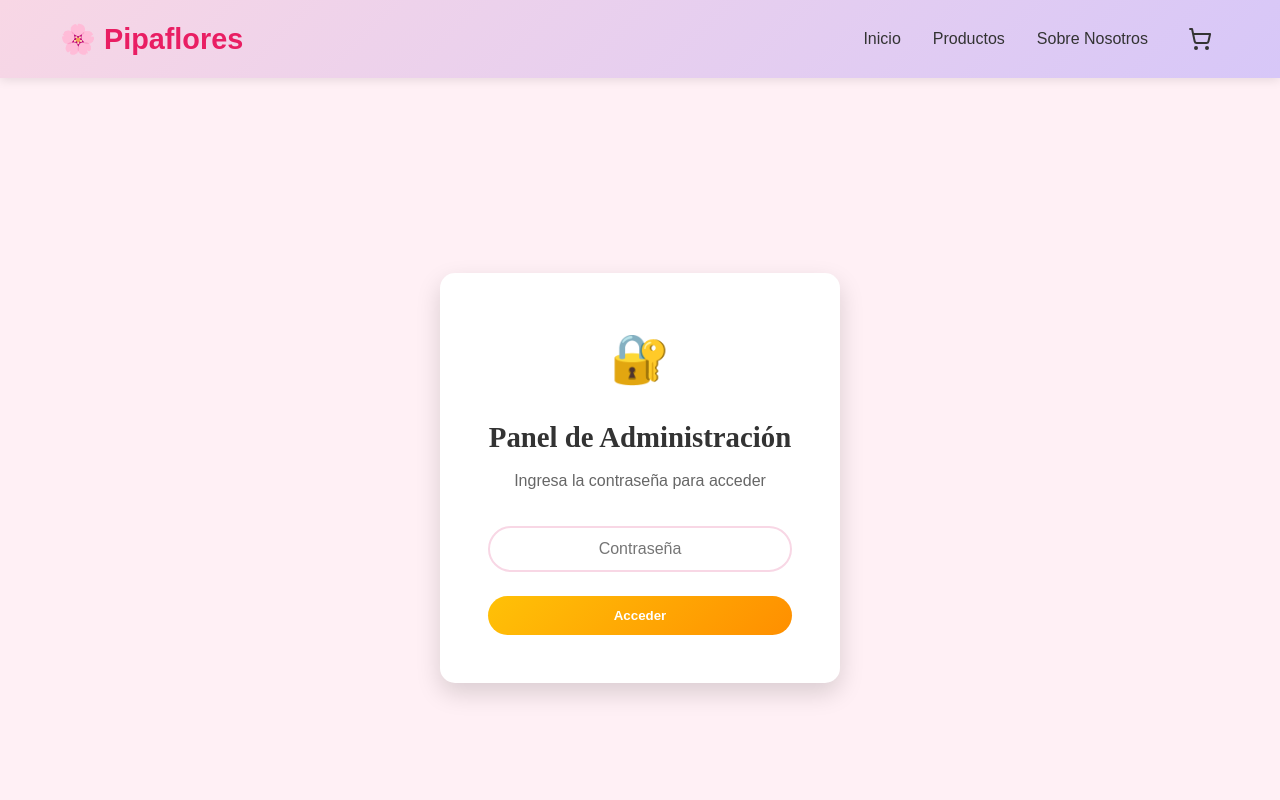
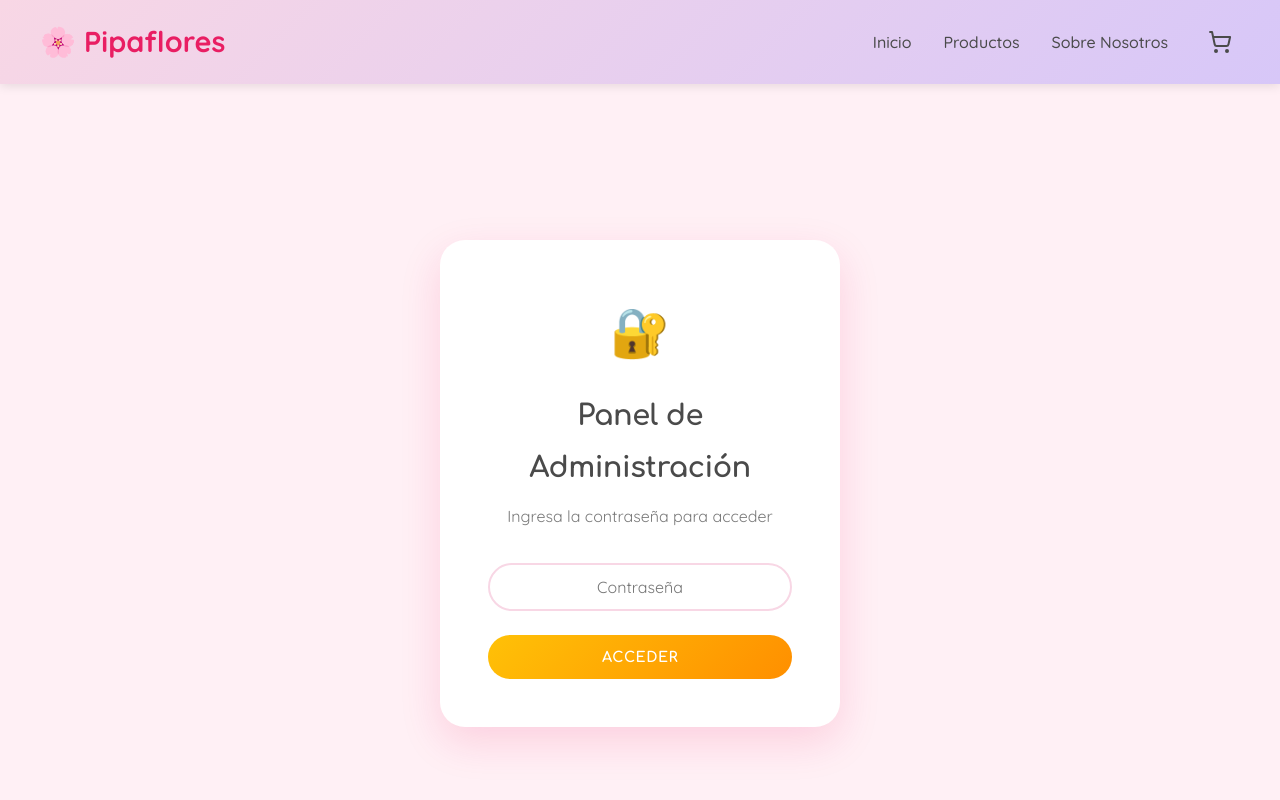
Before and after one commit to herizador/Pipaflores, a React (Vite) app: page /admin in a window 1280 px wide. Shown: the top 800 px of the page. Built offline with nearby package versions, Linux system fonts and the light colour scheme.

Commit message:
Descripción de los nuevos cambios

```diff
--- a/src/App.jsx
+++ b/src/App.jsx
@@ -7,11 +7,13 @@ import About from './pages/About'
 import Cart from './pages/Cart'
 import Admin from './pages/Admin'
 import { CartProvider } from './context/CartContext'
+import BackgroundEffects from './components/BackgroundEffects'
 
 function App() {
   return (
     <CartProvider>
       <Router future={{ v7_startTransition: true, v7_relativeSplatPath: true }}>
+        <BackgroundEffects />
         <div className="App">
           <Header />
           <main>
--- /dev/null
+++ b/src/components/BackgroundEffects.jsx
@@ -0,0 +1,94 @@
+import React, { useEffect, useRef } from 'react';
+
+const BackgroundEffects = () => {
+    const canvasRef = useRef(null);
+
+    useEffect(() => {
+        const canvas = canvasRef.current;
+        const ctx = canvas.getContext('2d');
+        let animationFrameId;
+        let particles = [];
+
+        const resizeCanvas = () => {
+            canvas.width = window.innerWidth;
+            canvas.height = window.innerHeight;
+        };
+
+        window.addEventListener('resize', resizeCanvas);
+        resizeCanvas();
+
+        // Configuración de partículas
+        const particleCount = 20;
+
+        class Particle {
+            constructor() {
+                this.x = Math.random() * canvas.width;
+                this.y = Math.random() * canvas.height;
+                this.size = Math.random() * 20 + 5;
+                this.speedX = Math.random() * 0.5 - 0.25;
+                this.speedY = Math.random() * 0.5 - 0.25;
+                this.color = Math.random() > 0.5 ? 'rgba(248, 215, 229, 0.4)' : 'rgba(255, 243, 176, 0.4)'; // Rosa y Amarillo suaves
+            }
+
+            update() {
+                this.x += this.speedX;
+                this.y += this.speedY;
+
+                if (this.x < 0) this.x = canvas.width;
+                if (this.x > canvas.width) this.x = 0;
+                if (this.y < 0) this.y = canvas.height;
+                if (this.y > canvas.height) this.y = 0;
+            }
+
+            draw() {
+                ctx.fillStyle = this.color;
+                ctx.beginPath();
+                ctx.arc(this.x, this.y, this.size, 0, Math.PI * 2);
+                ctx.fill();
+            }
+        }
+
+        const init = () => {
+            particles = [];
+            for (let i = 0; i < particleCount; i++) {
+                particles.push(new Particle());
+            }
+        };
+
+        const animate = () => {
+            ctx.clearRect(0, 0, canvas.width, canvas.height);
+
+            particles.forEach(particle => {
+                particle.update();
+                particle.draw();
+            });
+
+            animationFrameId = requestAnimationFrame(animate);
+        };
+
+        init();
+        animate();
+
+        return () => {
+            window.removeEventListener('resize', resizeCanvas);
+            cancelAnimationFrame(animationFrameId);
+        };
+    }, []);
+
+    return (
+        <canvas
+            ref={canvasRef}
+            style={{
+                position: 'fixed',
+                top: 0,
+                left: 0,
+                width: '100%',
+                height: '100%',
+                zIndex: -1, // Detrás de todo
+                pointerEvents: 'none'
+            }}
+        />
+    );
+};
+
+export default BackgroundEffects;
--- a/src/index.css
+++ b/src/index.css
@@ -1,3 +1,4 @@
+@import url('https://fonts.googleapis.com/css2?family=Comfortaa:wght@300;400;500;600;700&family=Quicksand:wght@300;400;500;600;700&display=swap');
 @import './styles/animations.css';
 
 :root {
@@ -15,21 +16,26 @@
   /* Rosa intenso para CTAs */
   --amarillo-fuerte: #FFC107;
   /* Amarillo fuerte para CTAs secundarios */
-  --texto-oscuro: #333333;
-  /* Texto principal */
-  --texto-claro: #666666;
-  /* Texto secundario */
-  --transicion: all 0.3s ease;
-  /* Transiciones suaves */
+  --texto-oscuro: #4A4A4A;
+  /* Texto principal (suavizado) */
+  --texto-claro: #7A7A7A;
+  /* Texto secundario (suavizado) */
+  --transicion: all 0.4s cubic-bezier(0.4, 0, 0.2, 1);
+  /* Transiciones más orgánicas */
 
-  /* Variables recuperadas */
+  /* Variables recuperadas y mejoradas */
   --rosa-claro: #F8D7E5;
-  /* Mismo que rosa-suave */
   --rosa-muy-claro: #FFF0F5;
-  /* Un tono más claro para fondos */
-  --radio-borde: 15px;
-  --sombras-suave: 0 5px 15px rgba(0, 0, 0, 0.05);
-  --sombras-fuerte: 0 10px 25px rgba(0, 0, 0, 0.15);
+  --radio-borde: 25px;
+  /* Bordes más redondeados */
+  --sombras-suave: 0 10px 30px rgba(0, 0, 0, 0.05);
+  /* Sombras más difusas y premium */
+  --sombras-fuerte: 0 15px 40px rgba(233, 30, 99, 0.15);
+  /* Sombras con color */
+
+  /* Fuentes */
+  --font-heading: 'Comfortaa', cursive;
+  --font-body: 'Quicksand', sans-serif;
 }
 
 * {
@@ -39,10 +45,12 @@
 }
 
 body {
-  font-family: 'Outfit', sans-serif;
+  font-family: var(--font-body);
   color: var(--texto-oscuro);
   background-color: var(--beige-claro);
-  line-height: 1.6;
+  line-height: 1.8;
+  /* Mayor legibilidad */
+  overflow-x: hidden;
 }
 
 h1,
@@ -51,28 +59,36 @@ h3,
 h4,
 h5,
 h6 {
-  font-family: 'Playfair Display', serif;
+  font-family: var(--font-heading);
   color: var(--texto-oscuro);
+  font-weight: 700;
+  letter-spacing: -0.5px;
 }
 
 button {
-  font-family: 'Outfit', sans-serif;
+  font-family: var(--font-heading);
   cursor: pointer;
   border: none;
   outline: none;
 }
 
 .container {
-  max-width: 1200px;
+  max-width: 1280px;
+  /* Más ancho para pantallas modernas */
   margin: 0 auto;
-  padding: 0 20px;
+  padding: 0 40px;
+  /* Más aire a los lados */
 }
 
 .btn {
-  padding: 12px 24px;
+  padding: 14px 32px;
+  /* Botones más grandes y cómodos */
   border-radius: 50px;
-  font-weight: 600;
+  font-weight: 700;
+  letter-spacing: 0.5px;
   transition: var(--transicion);
+  text-transform: uppercase;
+  font-size: 0.9rem;
 }
 
 .btn-primary {
```
